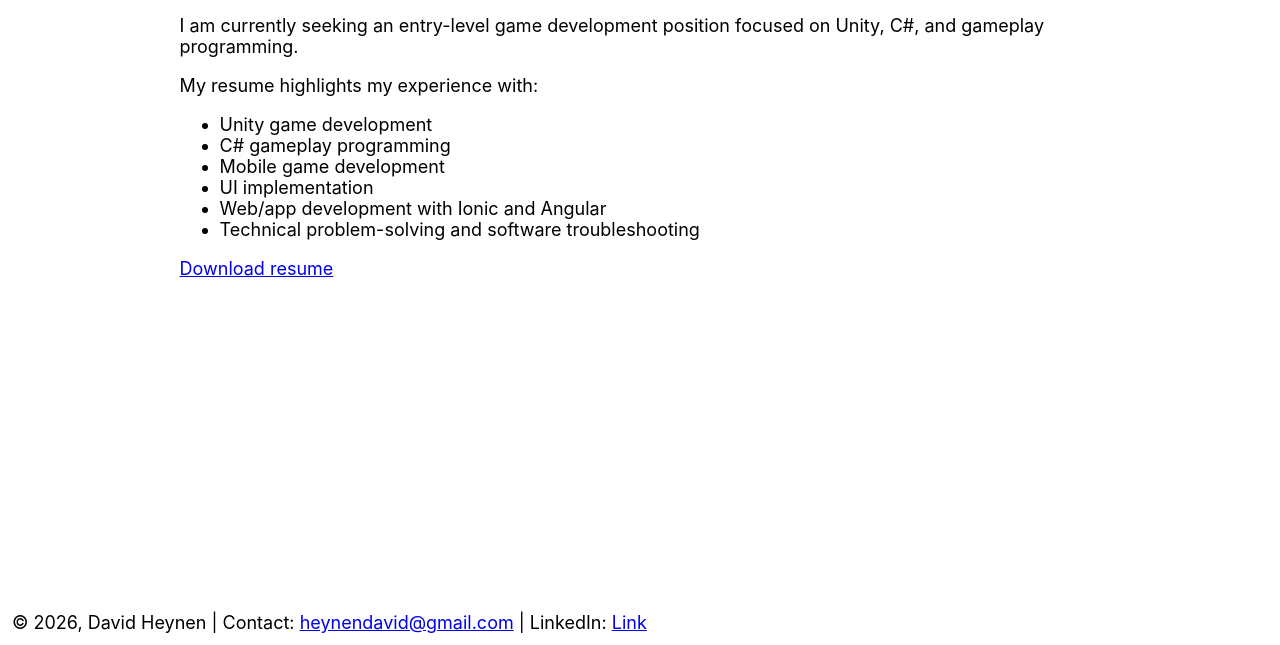
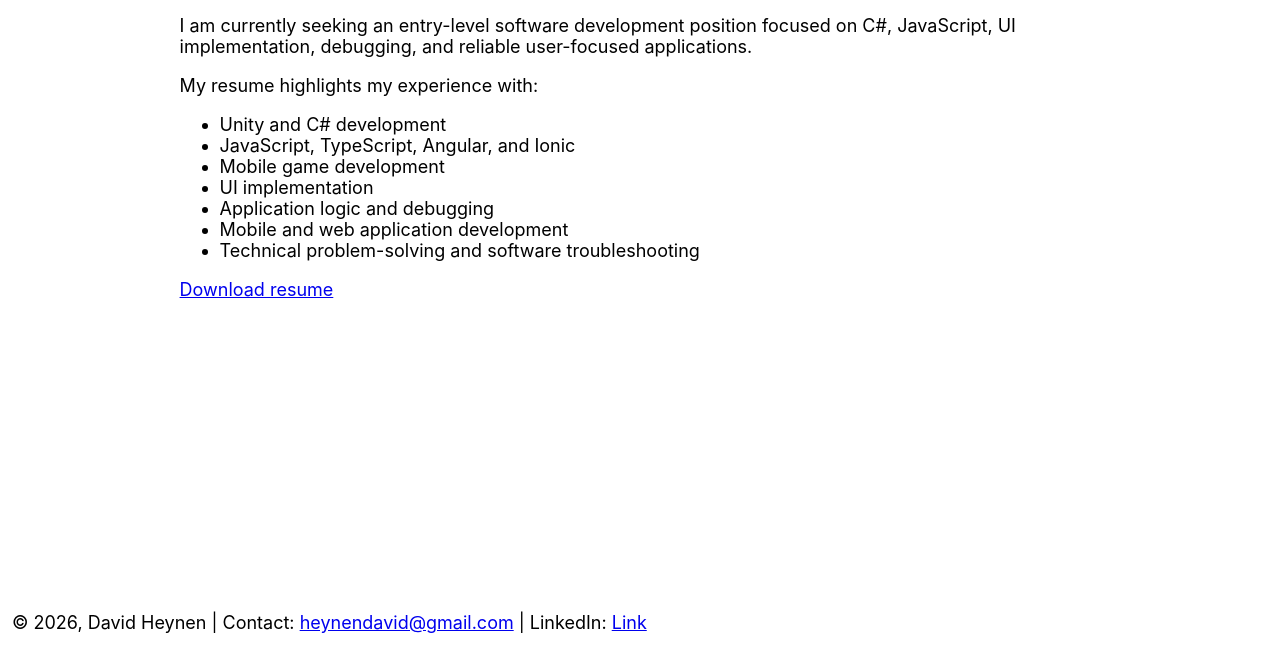
Before and after one commit to David-Heynen/my-website, a Gatsby site: page /resume in a window 1280 px wide. Shown: the part 155-800 px from the top of the page. Built offline with nearby package versions, Linux system fonts and the light colour scheme; Gatsby itself is replaced by a stand-in of ours.

Commit message:
updated to software/game

```diff
--- a/src/pages/index.js
+++ b/src/pages/index.js
@@ -6,7 +6,7 @@ import Layout from '../components/layout';
 const IndexPage = () => (
   <Layout>
     <h1>Portfolio</h1>
-    <p>Hello, my name is David Heynen. I am a Computer Science graduate focused on Unity game development and interactive software. I enjoy building gameplay systems, experimenting with mechanics, and turning ideas into playable projects. This portfolio highlights my game projects, programming work, and technical skills.</p>
+    <p>Hello, my name is David Heynen. I am a Computer Science graduate focused on software development interactive application, and Unity/C# projects. I enjoy building user-focused systems, gameplay mechanics, UI, application logic, and turning ideas into working software. This portfolio highlights my software projects, game projects, technical skills, and development experience.</p>
   </Layout>
 );
 
--- a/src/pages/projects.js
+++ b/src/pages/projects.js
@@ -7,9 +7,9 @@ import Survival from "./Survival";
 
 const ProjectsPage = () => (
   <Layout>
+    <CalvinRoomFinder></CalvinRoomFinder>
     <WordBombardment></WordBombardment>
     <SpaceShooter></SpaceShooter>
-    <CalvinRoomFinder></CalvinRoomFinder>
     <Survival></Survival>
   </Layout>
 );
--- a/src/pages/resume.js
+++ b/src/pages/resume.js
@@ -9,18 +9,19 @@ const ResumePage = () => (
     </div>
 
     <p>
-      I am currently seeking an entry-level game development position focused
-      on Unity, C#, and gameplay programming.
+      I am currently seeking an entry-level software development position focused
+      on C#, JavaScript, UI implementation, debugging, and reliable user-focused applications.
     </p>
 
     <p>My resume highlights my experience with:</p>
 
     <ul>
-      <li>Unity game development</li>
-      <li>C# gameplay programming</li>
+      <li>Unity and C# development</li>
+      <li>JavaScript, TypeScript, Angular, and Ionic</li>
       <li>Mobile game development</li>
       <li>UI implementation</li>
-      <li>Web/app development with Ionic and Angular</li>
+      <li>Application logic and debugging</li>
+      <li>Mobile and web application development</li>
       <li>Technical problem-solving and software troubleshooting</li>
     </ul>
 
```
Also changed, not shown: src/images/Resume.png (deleted), 2 other files.
